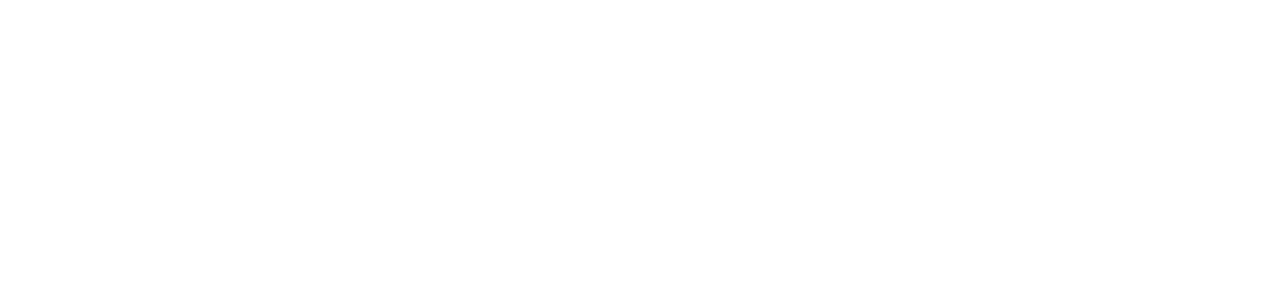
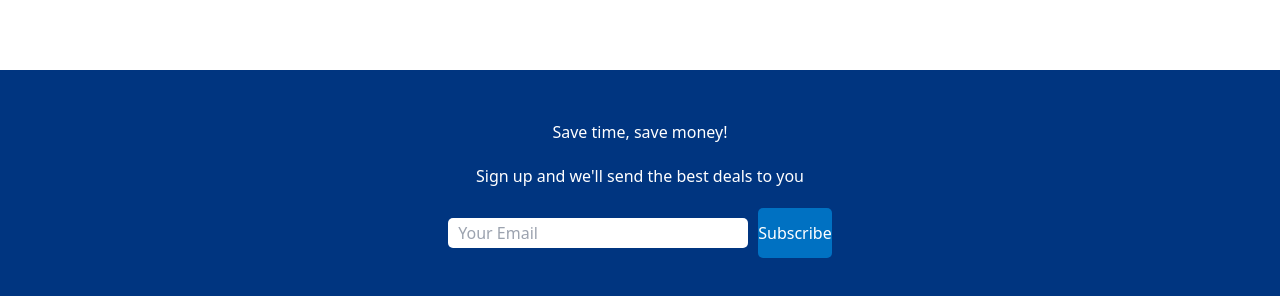
Before and after one commit to toniojenkins/rein_bookings, a Next.js app: page / in a window 1280 px wide. Shown: the part 1372-1668 px from the top of the page. Before the commit the page ends 1362 px from the top, so only its background shows below. Built offline with nearby package versions, Linux system fonts and the light colour scheme.

Commit message:
ADDED: mail list for subscription

```diff
--- a/components/HomeContainer.jsx
+++ b/components/HomeContainer.jsx
@@ -1,6 +1,7 @@
 import React from 'react';
 import CustomerProp from './CustomerProp';
 import Featured from './Featured';
+import MailList from './MailList';
 import PropertyList from './PropertyList';
 
 const HomeContainer = () => {
@@ -11,6 +12,7 @@
             <PropertyList />
             <h1>Home guests love</h1>
             <CustomerProp />
+            <MailList />
         </div>
     );
 };
--- /dev/null
+++ b/components/MailList.jsx
@@ -0,0 +1,24 @@
+import React from 'react';
+
+const MailList = () => {
+    return (
+        <div className="w-[100%] mt-[50px] bg-[#003580] text-white flex flex-col items-center gap-[20px] p-[50px]">
+            <h1 className="mailTitle">Save time, save money!</h1>
+            <span className="mailDesc">
+                Sign up and we'll send the best deals to you
+            </span>
+            <div className="mailInputContainer">
+                <input
+                    className="w-[300px] h-[30px] p-[10px] border-none mr-[10px] rounded-[5px]"
+                    type="text"
+                    placeholder="Your Email"
+                />
+                <button className="h-[50px] bg-[#0071c2] text-white font-[500] border-none rounded-[5px] cursor-pointer">
+                    Subscribe
+                </button>
+            </div>
+        </div>
+    );
+};
+
+export default MailList;
```
